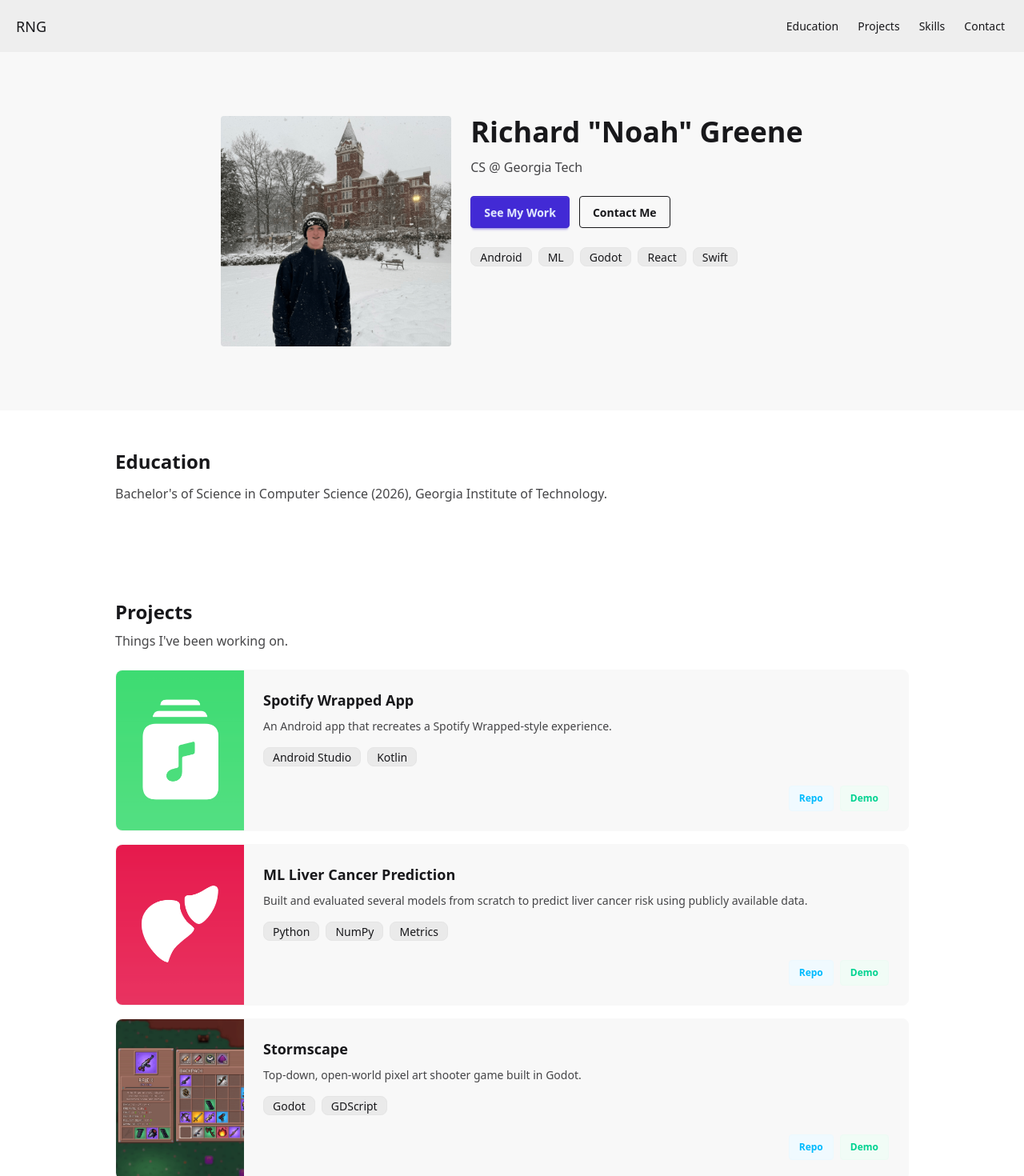
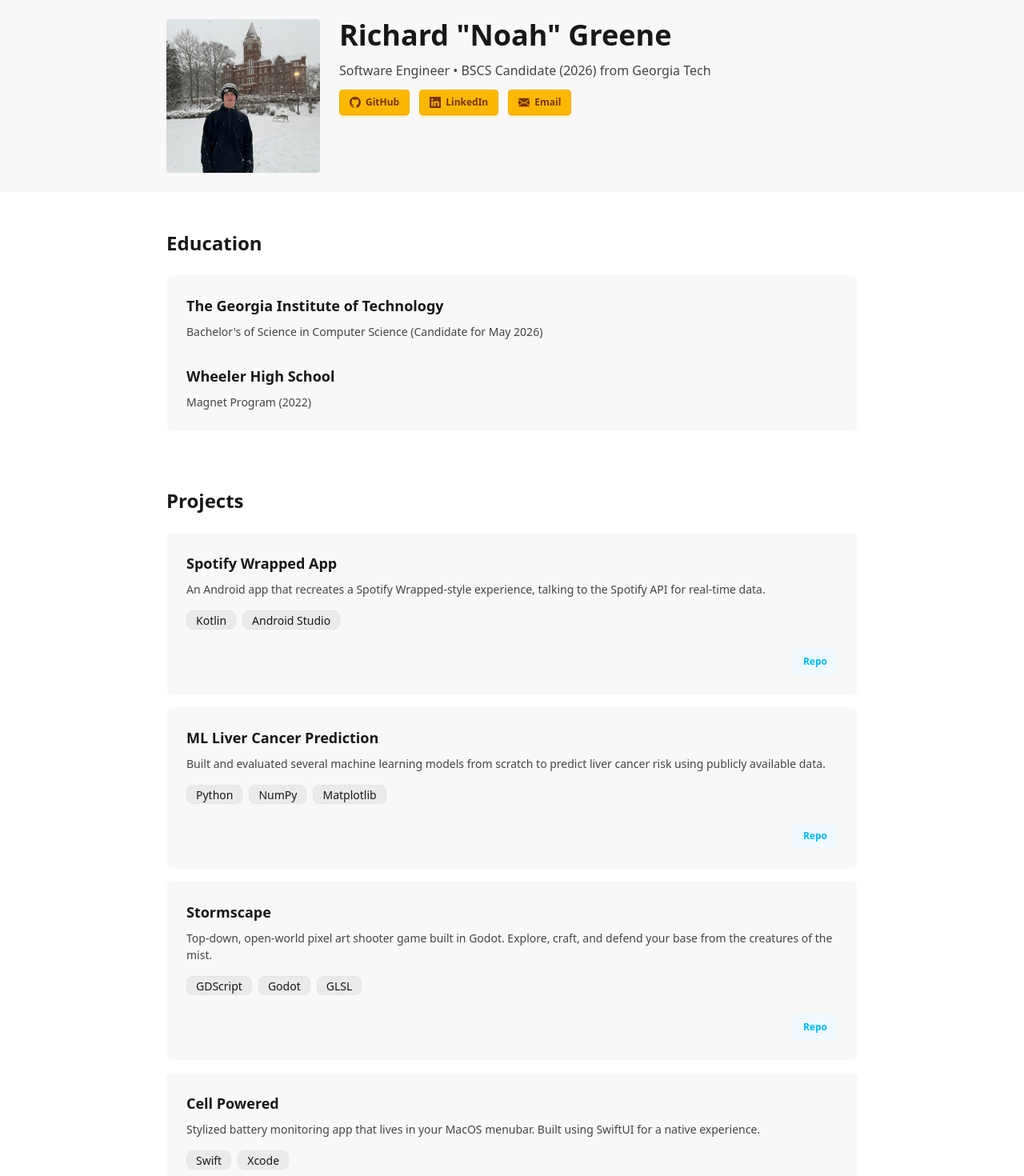
Before and after one commit to noahgree/Portfolio, a React (Vite) app: page / in a window 1280 px wide. Shown: the top 1470 px of the page at 80% size. Built offline with nearby package versions, Linux system fonts and the light colour scheme.

Commit message:
Refactor structure & add more projects

```diff
--- a/package.json
+++ b/package.json
@@ -14,7 +14,8 @@
     "react": "^19.2.0",
     "react-dom": "^19.2.0",
     "react-router-dom": "^7.12.0",
-    "tailwindcss": "^4.1.18"
+    "tailwindcss": "^4.1.18",
+    "vite-plugin-svgr": "^4.5.0"
   },
   "devDependencies": {
     "@eslint/js": "^9.39.1",
--- a/src/components/Education.jsx
+++ b/src/components/Education.jsx
@@ -1,16 +1,15 @@
 export default function Education() {
   return (
-    <div>
-      <div className="flex items-end justify-between gap-4">
-        <div>
-          <h2 className="text-2xl font-semibold">Education</h2>
-          <p className="mt-3 max-w-2xl opacity-80">Bachelor's of Science in Computer Science (2026), Georgia Institute of Technology.</p>
-        </div>
+   <div>
+      <h2 className="text-2xl font-semibold">Education</h2>
+      <div className="card card-border mt-6 bg-base-200 items-stretch">
+         <div className="card-body">
+            <h3 className="card-title">The Georgia Institute of Technology</h3>
+            <p className="mb-6 opacity-80 grow-0">Bachelor's of Science in Computer Science (Candidate for May 2026)</p>
+            <p className="card-title">Wheeler High School</p>
+            <p className="opacity-80 grow-0">Magnet Program (2022)</p>
+         </div>
       </div>
-
-      <div className="mt-6 grid gap-4 sm:grid-cols-2">
-
-      </div>
-    </div>
+   </div>
   )
 }
--- a/src/components/Hero.jsx
+++ b/src/components/Hero.jsx
@@ -1,9 +1,10 @@
+import GitHubIcon from "../assets/github-mark.svg?react"
+
 export default function Hero() {
    return (
-      <div className="hero py-16 bg-base-200">
-         <div className="hero-content flex-col sm:flex-row sm:items-stretch gap-6 mx-auto max-w-5xl px-4">
-            <div className="sm:self-stretch shrink-0 flex items-start sm:items-center">
-               <div className="avatar w-24 sm:w-72">
+      <div className="bg-base-200">
+         <div className="flex flex-col sm:flex-row sm:items-stretch gap-6 mx-auto max-w-4xl py-6 px-4">
+            <div className="avatar w-48">
                <div className="rounded">
                   <img
                      src="/noahsnow.png"
@@ -12,29 +13,25 @@ export default function Hero() {
                   />
                </div>
             </div>
-            </div>
 
-            <div className="flex flex-col gap-6">
+            <div className="flex gap-6">
                <div>
                   <h1 className="text-4xl font-bold">Richard "Noah" Greene</h1>
-                  <p className="mt-3 max-w-2xl opacity-80">CS @ Georgia Tech</p>
-               </div>
-
+                  <p className="my-3 max-w-2xl opacity-80">Software Engineer • BSCS Candidate (2026) from Georgia Tech</p>
                   <div className="flex flex-wrap gap-3">
-                  <a className="btn btn-primary" href="#projects">
-                     See My Work
+                     <a className="btn btn-sm btn-warning" href="https://github.com/noahgree">
+                          <svg xmlns="http://www.w3.org/2000/svg" fill="currentColor" viewBox="0 0 98 98" height="14" width="14"><path d="M48.854 0C21.839 0 0 22 0 49.217c0 21.756 13.993 40.172 33.405 46.69 2.427.49 3.316-1.059 3.316-2.362 0-1.141-.08-5.052-.08-9.127-13.59 2.934-16.42-5.867-16.42-5.867-2.184-5.704-5.42-7.17-5.42-7.17-4.448-3.015.324-3.015.324-3.015 4.934.326 7.523 5.052 7.523 5.052 4.367 7.496 11.404 5.378 14.235 4.074.404-3.178 1.699-5.378 3.074-6.6-10.839-1.141-22.243-5.378-22.243-24.283 0-5.378 1.94-9.778 5.014-13.2-.485-1.222-2.184-6.275.486-13.038 0 0 4.125-1.304 13.426 5.052a46.97 46.97 0 0 1 12.214-1.63c4.125 0 8.33.571 12.213 1.63 9.302-6.356 13.427-5.052 13.427-5.052 2.67 6.763.97 11.816.485 13.038 3.155 3.422 5.015 7.822 5.015 13.2 0 18.905-11.404 23.06-22.324 24.283 1.78 1.548 3.316 4.481 3.316 9.126 0 6.6-.08 11.897-.08 13.526 0 1.304.89 2.853 3.316 2.364 19.412-6.52 33.405-24.935 33.405-46.691C97.707 22 75.788 0 48.854 0z" /></svg>
+                        GitHub
                      </a>
-                  <a className="btn btn-outline" href="#contact">
-                     Contact Me
+                     <a className="btn btn-sm btn-warning" href="https://www.linkedin.com/in/noahgreene/">
+                        <svg xmlns="http://www.w3.org/2000/svg" fill="currentColor" viewBox="0 0 16 16" height="14" width="14"><path d="M0 1.146C0 .513.526 0 1.175 0h13.65C15.474 0 16 .513 16 1.146v13.708c0 .633-.526 1.146-1.175 1.146H1.175C.526 16 0 15.487 0 14.854zm4.943 12.248V6.169H2.542v7.225zm-1.2-8.212c.837 0 1.358-.554 1.358-1.248-.015-.709-.52-1.248-1.342-1.248S2.4 3.226 2.4 3.934c0 .694.521 1.248 1.327 1.248zm4.908 8.212V9.359c0-.216.016-.432.08-.586.173-.431.568-.878 1.232-.878.869 0 1.216.662 1.216 1.634v3.865h2.401V9.25c0-2.22-1.184-3.252-2.764-3.252-1.274 0-1.845.7-2.165 1.193v.025h-.016l.016-.025V6.169h-2.4c.03.678 0 7.225 0 7.225z" /></svg>
+                        LinkedIn
+                     </a>
+                     <a className="btn btn-sm btn-warning" href="mailto:ngreene2026@gmail.com">
+                        <svg xmlns="http://www.w3.org/2000/svg" fill="currentColor" viewBox="0 0 16 16" height="14" width="14"><path d="M.05 3.555A2 2 0 0 1 2 2h12a2 2 0 0 1 1.95 1.555L8 8.414zM0 4.697v7.104l5.803-3.558zM6.761 8.83l-6.57 4.027A2 2 0 0 0 2 14h12a2 2 0 0 0 1.808-1.144l-6.57-4.027L8 9.586zm3.436-.586L16 11.801V4.697z" /></svg>
+                        Email
                      </a>
                   </div>
-
-               <div className="flex flex-wrap gap-2">
-                  <span className="badge badge-soft">Android</span>
-                  <span className="badge badge-soft">ML</span>
-                  <span className="badge badge-soft">Godot</span>
-                  <span className="badge badge-soft">React</span>
-                  <span className="badge badge-soft">Swift</span>
                </div>
             </div>
          </div>
--- a/src/components/Navbar.jsx
+++ /dev/null
@@ -1,20 +0,0 @@
-export default function Navbar() {
-   return (
-      <div className="navbar bg-base-300">
-         <div className="navbar-start">
-            <a className="px-3 py-2 text-lg" href="#top">
-            RNG
-            </a>
-         </div>
-
-         <div className="navbar-end">
-            <ul className="menu menu-horizontal px-1">
-            <li><a href="#education">Education</a></li>
-            <li><a href="#projects">Projects</a></li>
-            <li><a href="#skills">Skills</a></li>
-            <li><a href="#contact">Contact</a></li>
-            </ul>
-         </div>
-      </div>
-   )
-}
--- a/src/components/ProjectCard.jsx
+++ b/src/components/ProjectCard.jsx
@@ -1,19 +1,6 @@
 export default function ProjectCard({ project }) {
-  const imgSrc =
-    project.imageSrc ??
-    `https://picsum.photos/seed/${encodeURIComponent(project.title)}/600/600`
-
-  const imgAlt = `${project.title} preview`
-
   return (
-    <div className="card card-side card-border bg-base-200 items-stretch">
-      <figure
-        className="w-28 sm:w-40 self-stretch overflow-hidden bg-cover bg-top bg-no-repeat shrink-0"
-        style={{ backgroundImage: `url(${imgSrc})` }}
-        aria-label={imgAlt}
-      >
-      </figure>
-
+    <div className="card card-border bg-base-200 items-stretch">
       <div className="card-body">
         <h3 className="card-title">{project.title}</h3>
         <p className="opacity-80 grow-0">{project.description}</p>
--- a/src/components/Projects.jsx
+++ b/src/components/Projects.jsx
@@ -4,12 +4,7 @@ import ProjectCard from "./ProjectCard"
 export default function Projects() {
   return (
     <div>
-      <div className="flex items-end justify-between gap-4">
-        <div>
-          <h2 className="text-2xl font-semibold">Projects</h2>
-          <p className="mt-2 opacity-80">Things I've been working on.</p>
-        </div>
-      </div>
+      <h2 className="text-2xl font-semibold">Projects</h2>
 
       <div className="mt-6 grid gap-4">
         {projects.map((p) => (
--- a/src/data/projects.js
+++ b/src/data/projects.js
@@ -1,46 +1,61 @@
 import spotifyWrappedImg from "../assets/spotify_wrap_temp.png"
 import mLImg from "../assets/ml_temp.png"
-import stormscapeImg from "../assets/stormscape_inv_left.png"
+import stormscapeImg from "../assets/stormscape_char.png"
 import cellPoweredImg from "../assets/cell_powered_temp.png"
 
 export const projects = [
    {
       title: "Spotify Wrapped App",
-      description: "An Android app that recreates a Spotify Wrapped-style experience.",
-      tech: ["Android Studio", "Kotlin"],
+      description: "An Android app that recreates a Spotify Wrapped-style experience, talking to the Spotify API for real-time data.",
+      tech: ["Kotlin", "Android Studio"],
       imageSrc: spotifyWrappedImg,
       links: {
-         repo: "https://github.com/davis-haden/SchedulerApp",
-         demo: "https://www.apple.com",
+         repo: "https://github.com/noahgree/SpotifyWrapped",
       },
    },
    {
       title: "ML Liver Cancer Prediction",
-      description: "Built and evaluated several models from scratch to predict liver cancer risk using publicly available data.",
-      tech: ["Python", "NumPy", "Metrics"],
+      description: "Built and evaluated several machine learning models from scratch to predict liver cancer risk using publicly available data.",
+      tech: ["Python", "NumPy", "Matplotlib"],
       imageSrc: mLImg,
       links: {
          repo: "https://github.com/noahgree/ml-liver-cancer",
-         demo: "https://www.apple.com",
       },
    },
    {
       title: "Stormscape",
-      description: "Top-down, open-world pixel art shooter game built in Godot.",
-      tech: ["Godot", "GDScript"],
+      description: "Top-down, open-world pixel art shooter game built in Godot. Explore, craft, and defend your base from the creatures of the mist.",
+      tech: ["GDScript", "Godot", "GLSL"],
       imageSrc: stormscapeImg,
       links: {
          repo: "https://github.com/noahgree/StormScape",
-         demo: "https://www.apple.com",
       },
    },
    {
       title: "Cell Powered",
-      description: "Stylized battery monitoring app that lives in your MacOS menubar.",
-      tech: ["Swift"],
+      description: "Stylized battery monitoring app that lives in your MacOS menubar. Built using SwiftUI for a native experience.",
+      tech: ["Swift", "Xcode"],
       imageSrc: cellPoweredImg,
       links: {
          product: "/cell-powered"
       },
    },
+   {
+      title: "SoloMe",
+      description: "SwiftUI GroupMe client for viewing messages in a farmiliar iOS style. Includes a custom backend server for generating Apple Push Notifications from GroupMe events.",
+      tech: ["Swift", "Python", "Xcode", "Heroku", "REST"],
+      imageSrc: cellPoweredImg,
+      links: {
+         repo: "https://github.com/noahgree/SoloMe"
+      },
+   },
+   {
+      title: "SchedulerApp",
+      description: "An Android app made for simple, no-bloat scheduling and assignment tracking.",
+      tech: ["Kotlin", "Android Studio"],
+      imageSrc: cellPoweredImg,
+      links: {
+         repo: "https://github.com/davis-haden/SchedulerApp"
+      },
+   },
 ]
--- a/src/pages/Home.jsx
+++ b/src/pages/Home.jsx
@@ -1,38 +1,23 @@
-import Navbar from "../components/Navbar"
 import Hero from "../components/Hero"
+import Education from "../components/Education"
 import Projects from "../components/Projects"
-import Education from "../components/Education"
 
 export default function Home() {
    return (
       <>
-         <div className="min-h-screen">
-         <Navbar />
-
          <main>
             <section id="top">
                <Hero />
             </section>
 
-            <section id="education" className="mx-auto max-w-5xl px-4 py-12">
+            <section id="education" className="mx-auto max-w-4xl px-4 py-12">
                <Education />
             </section>
 
-            <section id="projects" className="mx-auto max-w-5xl px-4 py-12">
+            <section id="projects" className="mx-auto max-w-4xl px-4 py-6">
                <Projects />
             </section>
-
-            <section id="skills" className="mx-auto max-w-5xl px-4 py-12">
-               <h2 className="text-2xl font-semibold">Skills</h2>
-               <p className="mt-2 opacity-80">...</p>
-            </section>
-
-            <section id="contact" className="mx-auto max-w-5xl px-4 py-12">
-               <h2 className="text-2xl font-semibold">Contact</h2>
-               <p className="mt-2 opacity-80">...</p>
-            </section>
          </main>
-         </div>
       </>
    );
 }
--- a/vite.config.js
+++ b/vite.config.js
@@ -1,8 +1,9 @@
 import { defineConfig } from 'vite'
 import tailwindcss from '@tailwindcss/vite'
 import react from '@vitejs/plugin-react'
+import svgr from 'vite-plugin-svgr'
 
 // https://vite.dev/config/
 export default defineConfig({
-  plugins: [react(), tailwindcss()],
+  plugins: [react(), tailwindcss(), svgr()],
 })
```
Also changed, not shown: src/assets/github-mark.svg (added), 1 other file (tests, documents, lock files or other folders). Lines whose indentation alone changed are shown as unchanged.
